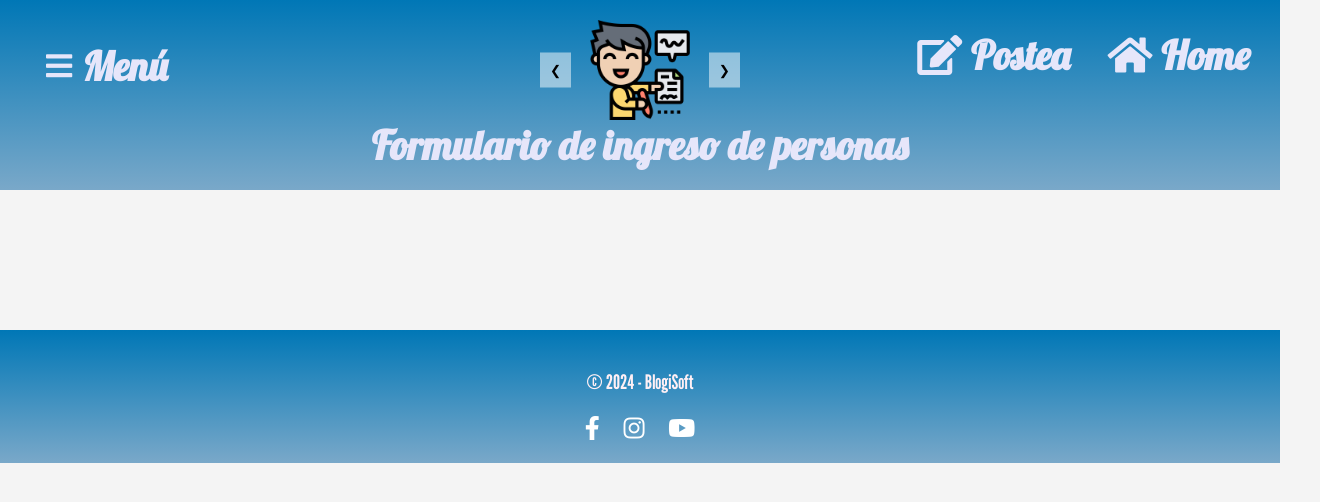
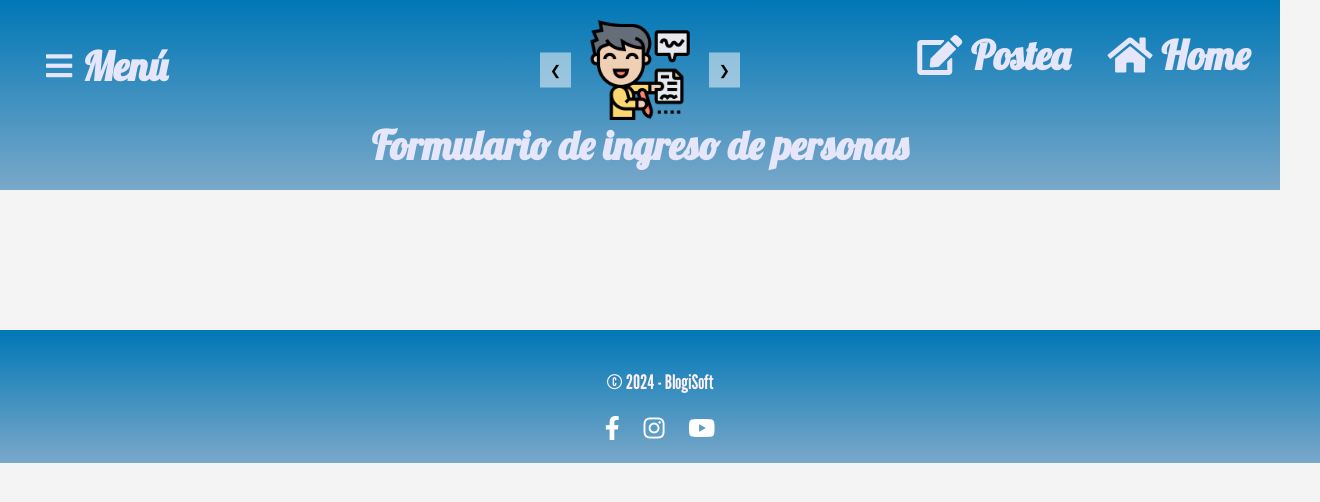
Before and after one commit to unnamekksito/Proyecto---TL2, a website: page Proyecto - TL2/public/vista/blog.html in a window 1280 px wide. Shown: the whole page, 1320 px wide, since content can reach past the window. Drawn offline with nearby package versions, Linux system fonts and the light colour scheme; some packages are replaced by stand-ins of ours; no server answers; a script that the page names is missing.

Commit message:
arreglado bug del footer en blog y registro

```diff
--- a/Proyecto - TL2/public/assets/css/style_blog.css
+++ b/Proyecto - TL2/public/assets/css/style_blog.css
@@ -300,8 +300,17 @@ header span {
 }
 
 
+body {
+  position: relative; /* Agregamos position: relative al body */
+  min-height: 100vh; /* Aseguramos que el body tenga un mínimo de 100vh de altura */
+  padding-bottom:55px;
+}
 /* Estilos del pie de página */
 footer {
+  position: relative ;
+  bottom: 0;
+  left: 0;
+  width: 100%;
   background-image: linear-gradient(
     to bottom,
     #0077b6 0%,
@@ -313,7 +322,7 @@ footer {
   padding: 20px;
   font-family: "League Gothic", sans-serif;
   font-size: 20px;
-  margin-top: 20px;
+
 }
 
 .social-icons {
--- a/Proyecto - TL2/public/modelo/datos.json
+++ b/Proyecto - TL2/public/modelo/datos.json
@@ -5,9 +5,9 @@
     "username": "Math",
     "email": "mateo@gmail.com",
     "gender": "Masculino",
-    "birthDate": "1999-02-18",
-    "password": "mateo123",
-    "level": "User"
+    "birthDate": "2002-01-01",
+    "password": "mat123",
+    "level": "Admin"
   },
   {
     "name": "Manolo",
```
